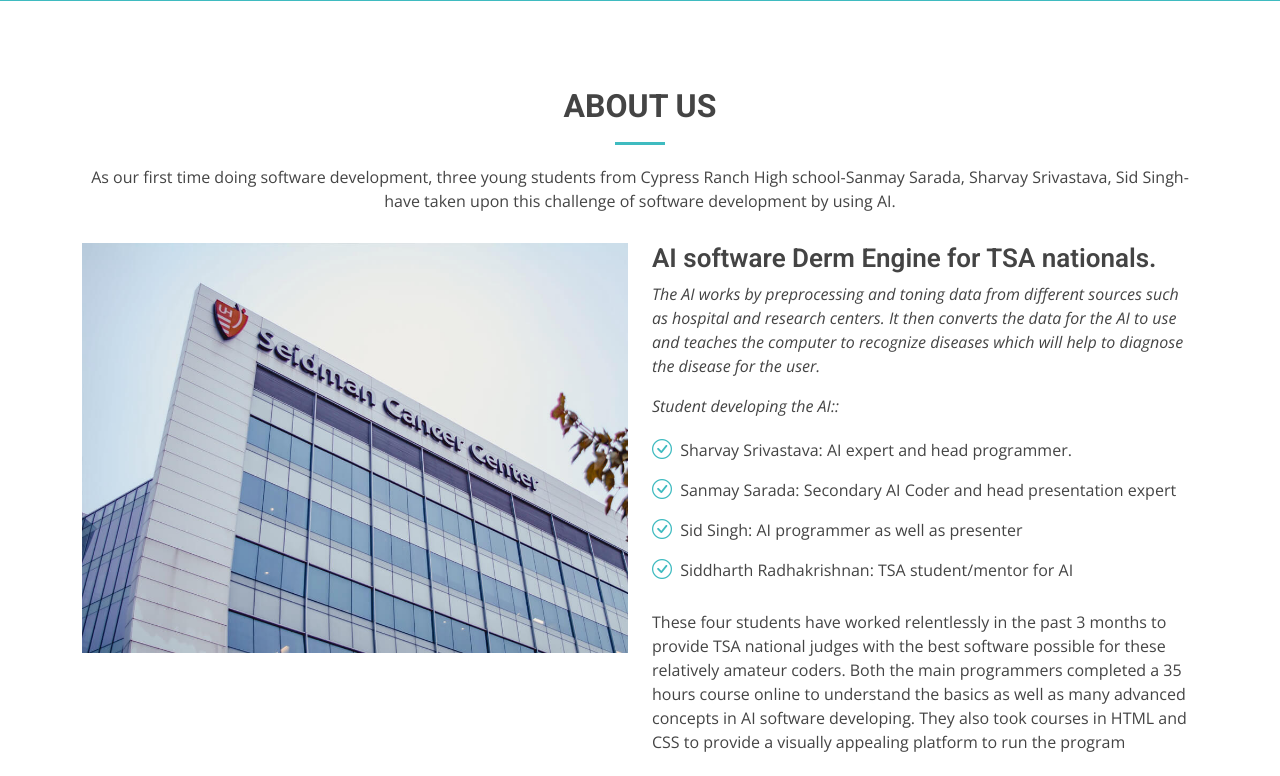
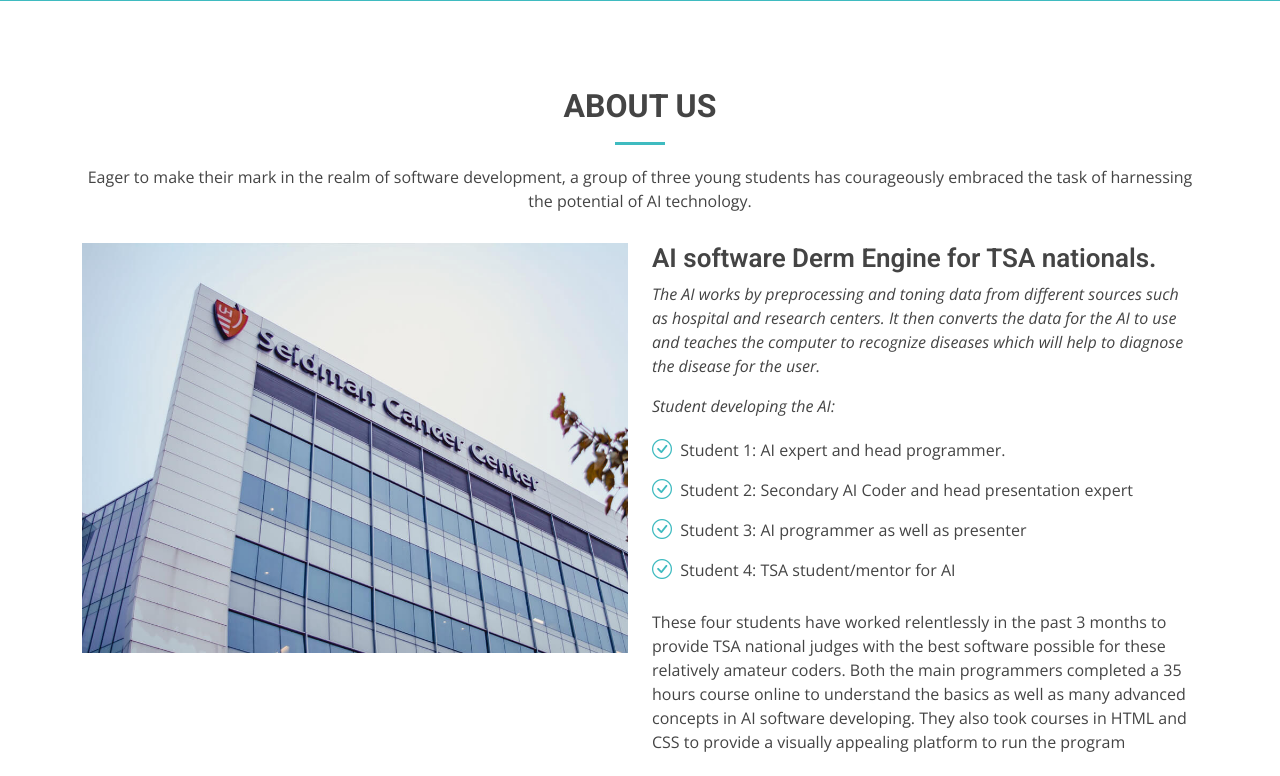
Before and after one commit to SharSrivastava87/TSANationals, a Django app: page / in a window 1280 px wide. Shown: the part 1675-2451 px from the top of the page. Run offline with Django 4.2, Linux system fonts and the light colour scheme; some libraries are stand-ins or nearby versions.

Commit message:
Slight edits

```diff
--- a/HomeTSA/templates/index.html
+++ b/HomeTSA/templates/index.html
@@ -49,7 +49,7 @@
   <header id="header" class="fixed-top">
     <div class="container d-flex align-items-center">
 
-      <a href="index.html" class="logo me-auto"><img src="../static/img/Logo3.png" alt=""></a>
+      <a href="" class="logo me-auto"><img src="../static/img/Logo3.png" alt=""></a>
       <!-- Uncomment below if you prefer to use an image logo -->
       <!-- <h1 class="logo me-auto"><a href="index.html">Medicio</a></h1> -->
 
@@ -294,7 +294,7 @@
 
         <div class="section-title">
           <h2>About Us</h2>
-          <p>As our first time doing software development, three young students from Cypress Ranch High school-Sanmay Sarada, Sharvay Srivastava, Sid Singh- have taken upon this challenge of software development by using AI. </p>
+          <p>Eager to make their mark in the realm of software development, a group of three young students has courageously embraced the task of harnessing the potential of AI technology.</p>
         </div>
 
         <div class="row">
@@ -307,12 +307,12 @@
               The AI works by preprocessing and toning data from different sources such as hospital and research centers. It then converts the data for the AI to use and teaches the computer to recognize diseases which will help to diagnose the disease for the user.
             </p>
               <p class="fst-italic">
-                  Student developing the AI:: <p/>
+                  Student developing the AI: <p/>
             <ul>
-              <li><i class="bi bi-check-circle"></i> Sharvay Srivastava: AI expert and head programmer.</li>
-              <li><i class="bi bi-check-circle"></i> Sanmay Sarada: Secondary AI Coder and head presentation expert</li>
-              <li><i class="bi bi-check-circle"></i> Sid Singh: AI programmer as well as presenter</li>
-              <li><i class="bi bi-check-circle"></i> Siddharth Radhakrishnan: TSA student/mentor for AI</li>
+              <li><i class="bi bi-check-circle"></i> Student 1: AI expert and head programmer.</li>
+              <li><i class="bi bi-check-circle"></i> Student 2: Secondary AI Coder and head presentation expert</li>
+              <li><i class="bi bi-check-circle"></i> Student 3: AI programmer as well as presenter</li>
+              <li><i class="bi bi-check-circle"></i> Student 4: TSA student/mentor for AI</li>
             </ul>
             <p>
               These four students have worked relentlessly in the past 3 months to provide TSA national judges with the best software possible for these relatively amateur coders. Both the main programmers completed a 35 hours course online to understand the basics as well as many advanced concepts in AI software developing. They also took courses in HTML and CSS to provide a visually appealing platform to run the program <on class=""></on>
--- a/HomeTSA/templates/prediction.html
+++ b/HomeTSA/templates/prediction.html
@@ -91,7 +91,7 @@
     <!-- ======= Header ======= -->
     <header id="header" class="fixed-top">
         <div class="container d-flex align-items-center">
-            <a href="/" class="logo me-auto"><img src="../static/img/logo2.png" alt=""></a>
+            <a href="/" class="logo me-auto"><img src="../static/img/logo3.png" alt=""></a>
             <nav id="navbar" class="navbar order-last order-lg-0">
                 <ul>
                     <li><a class="nav-link scrollto " href="/">Home</a></li>
--- a/HomeTSA/templates/upload.html
+++ b/HomeTSA/templates/upload.html
@@ -57,7 +57,7 @@
   <header id="header" class="fixed-top">
     <div class="container d-flex align-items-center">
 
-      <a href="/" class="logo me-auto"><img src="../static/img/logo2.png" alt=""></a>
+      <a href="/" class="logo me-auto"><img src="../static/img/logo3.png" alt=""></a>
       <!-- Uncomment below if you prefer to use an image logo -->
       <!-- <h1 class="logo me-auto"><a href="index.html">Medicio</a></h1> -->
 
```
Also changed, not shown: README.md.
